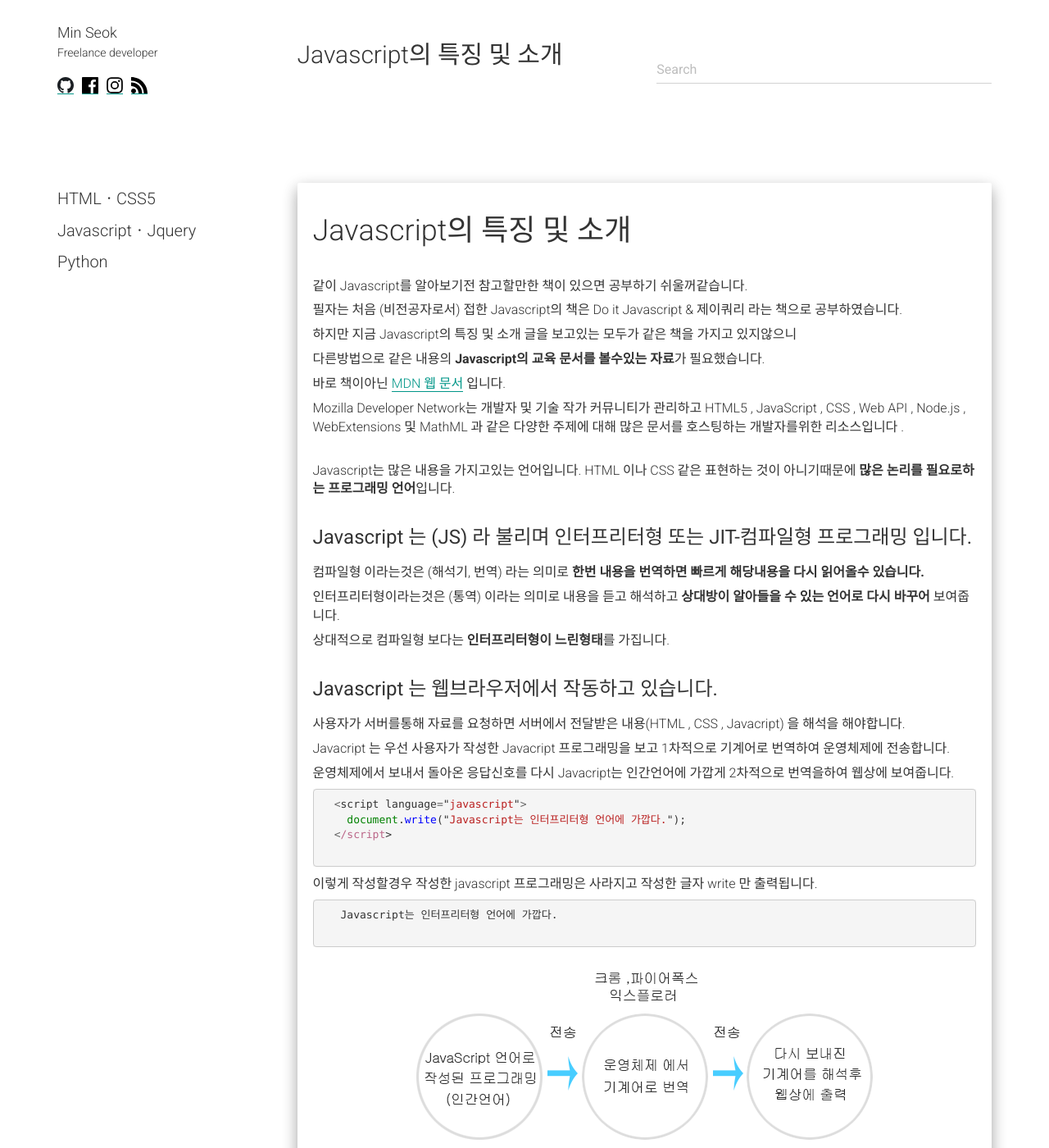
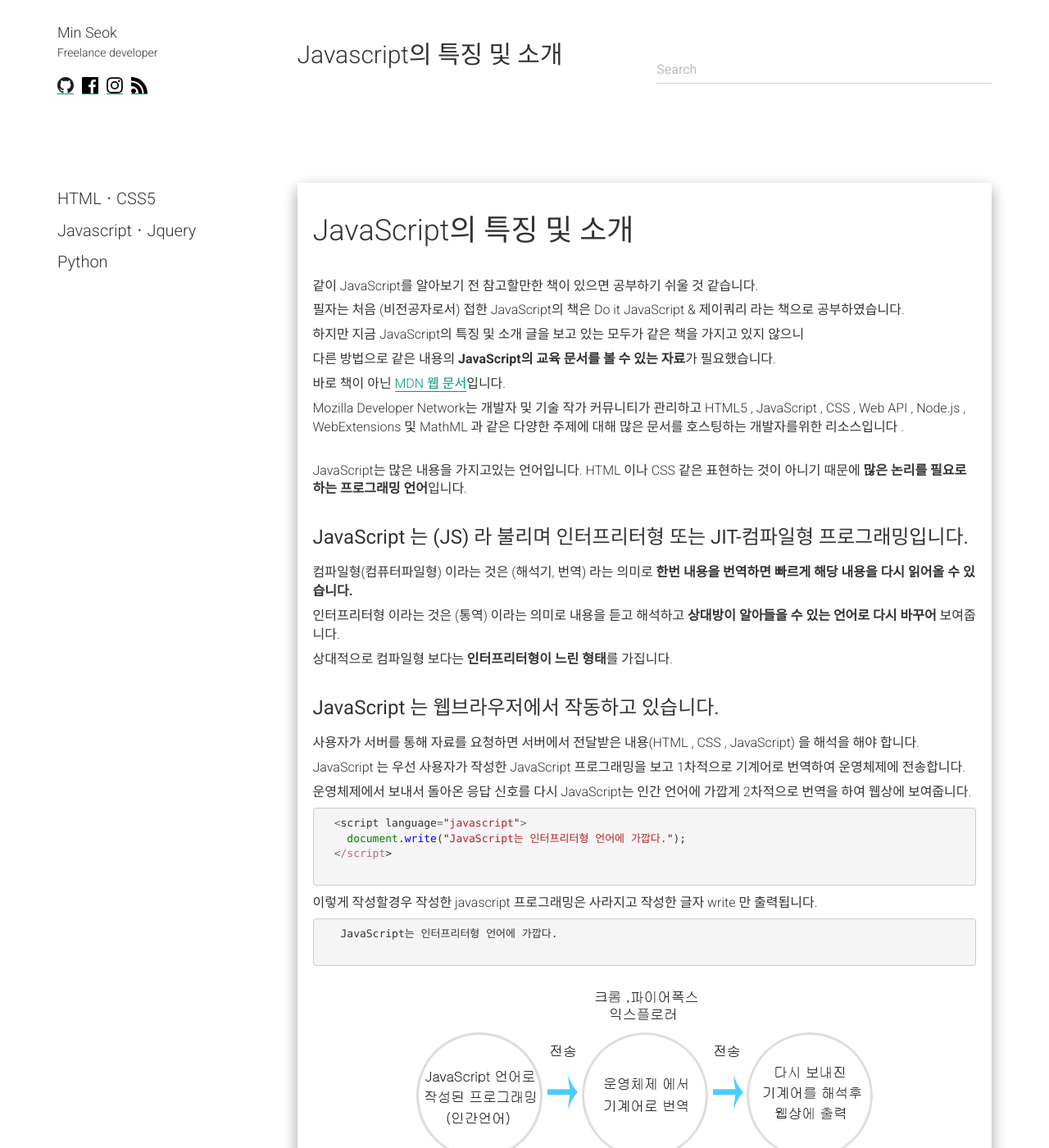
Before and after one commit to alalstjr/promote.github.io, a Jekyll site: the page built from _posts/2018-08-22-Javascript의 특징 및 소개.md, in a window 1280 px wide and 1400 px high. Shown: the whole window at 82% size. Built offline with Jekyll 4.4.1, drawn with Linux system fonts in a browser that asks for light colours; nearby versions of some CDN libraries; our own code applies the rules of GitHub Pages for plain Markdown files; comment, search, counter and statistics services are not loaded; some of the changed text lies outside the part shown.

Commit message:
Update 2018-08-22-Javascript의 특징 및 소개.md

```diff
--- a/_posts/2018-08-22-Javascript의 특징 및 소개.md
+++ b/_posts/2018-08-22-Javascript의 특징 및 소개.md
@@ -1,92 +1,92 @@
-<h2 class="title">Javascript의 특징 및 소개</h2>
+<h2 class="title">JavaScript의 특징 및 소개</h2>
 <div class="box">
-  <p>같이 Javascript를 알아보기전 참고할만한 책이 있으면 공부하기 쉬울꺼같습니다.</p>
-  <p>필자는 처음 (비전공자로서) 접한 Javascript의 책은 Do it Javascript & 제이쿼리 라는 책으로 공부하였습니다.</p>
-  <p>하지만 지금 Javascript의 특징 및 소개 글을 보고있는 모두가 같은 책을 가지고 있지않으니</p>
-  <p>다른방법으로 같은 내용의 <strong>Javascript의 교육 문서를 볼수있는 자료</strong>가 필요했습니다.</p>
-  <p>바로 책이아닌 <a href="https://developer.mozilla.org/ko/docs/Web/JavaScript" target="_blank">MDN 웹 문서</a> 입니다.</p>
+  <p>같이 JavaScript를 알아보기 전 참고할만한 책이 있으면 공부하기 쉬울 것 같습니다.</p>
+  <p>필자는 처음 (비전공자로서) 접한 JavaScript의 책은 Do it JavaScript & 제이쿼리 라는 책으로 공부하였습니다.</p>
+  <p>하지만 지금 JavaScript의 특징 및 소개 글을 보고 있는 모두가 같은 책을 가지고 있지 않으니</p>
+  <p>다른 방법으로 같은 내용의 <strong>JavaScript의 교육 문서를 볼 수 있는 자료</strong>가 필요했습니다.</p>
+  <p>바로 책이 아닌 <a href="https://developer.mozilla.org/ko/docs/Web/JavaScript" target="_blank">MDN 웹 문서</a>입니다.</p>
   <p>Mozilla Developer Network는 개발자 및 기술 작가 커뮤니티가 관리하고 HTML5 , JavaScript , CSS , Web API , Node.js , WebExtensions 및        MathML 과 같은 다양한 주제에 대해 많은 문서를 호스팅하는 개발자를위한 리소스입니다 .</p>
 </div>
 
 <div class="box">
-  Javascript는 많은 내용을 가지고있는 언어입니다.
-  HTML 이나 CSS 같은 표현하는 것이 아니기때문에 <strong>많은 논리를 필요로하는 프로그래밍 언어</strong>입니다.
+  JavaScript는 많은 내용을 가지고있는 언어입니다.
+  HTML 이나 CSS 같은 표현하는 것이 아니기 때문에 <strong>많은 논리를 필요로 하는 프로그래밍 언어</strong>입니다.
 </div>
 <div class="box">
-  <div class="small-title">Javascript 는 (JS) 라 불리며 인터프리터형 또는 JIT-컴파일형 프로그래밍 입니다.</div>
-  <p>컴파일형 이라는것은 (해석기, 번역) 라는 의미로 <strong>한번 내용을 번역하면 빠르게 해당내용을 다시 읽어올수 있습니다.</strong></p>
-  <p>인터프리터형이라는것은 (통역) 이라는 의미로 내용을 듣고 해석하고 <strong>상대방이 알아들을 수 있는 언어로 다시 바꾸어</strong> 보여줍니다.</p>
-  <p>상대적으로 컴파일형 보다는 <strong>인터프리터형이 느린형태</strong>를 가집니다.</p>
+  <div class="small-title">JavaScript 는 (JS) 라 불리며 인터프리터형 또는 JIT-컴파일형 프로그래밍입니다.</div>
+  <p>컴파일형(컴퓨터파일형) 이라는 것은 (해석기, 번역) 라는 의미로 <strong>한번 내용을 번역하면 빠르게 해당 내용을 다시 읽어올 수 있습니다.</strong></p>
+  <p>인터프리터형 이라는 것은 (통역) 이라는 의미로 내용을 듣고 해석하고 <strong>상대방이 알아들을 수 있는 언어로 다시 바꾸어</strong> 보여줍니다.</p>
+  <p>상대적으로 컴파일형 보다는 <strong>인터프리터형이 느린 형태</strong>를 가집니다.</p>
 </div>
 <div class="box">
-  <div class="small-title"> Javascript 는 웹브라우저에서 작동하고 있습니다.</div>
-  <p>사용자가 서버를통해 자료를 요청하면 서버에서 전달받은 내용(HTML , CSS , Javacript) 을 해석을 해야합니다.</p>
-  <p>Javacript 는 우선 사용자가 작성한 Javacript 프로그래밍을 보고 1차적으로 기계어로 번역하여 운영체제에 전송합니다.</p>
-  <p>운영체제에서 보내서 돌아온 응답신호를 다시 Javacript는 인간언어에 가깝게 2차적으로 번역을하여 웹상에 보여줍니다.</p>
+  <div class="small-title"> JavaScript 는 웹브라우저에서 작동하고 있습니다.</div>
+  <p>사용자가 서버를 통해 자료를 요청하면 서버에서 전달받은 내용(HTML , CSS , JavaScript) 을 해석을 해야 합니다.</p>
+  <p>JavaScript 는 우선 사용자가 작성한 JavaScript 프로그래밍을 보고 1차적으로 기계어로 번역하여 운영체제에 전송합니다.</p>
+  <p>운영체제에서 보내서 돌아온 응답 신호를 다시 JavaScript는 인간 언어에 가깝게 2차적으로 번역을 하여 웹상에 보여줍니다.</p>
   {% highlight js %}
   <script language="javascript">
-    document.write("Javascript는 인터프리터형 언어에 가깝다.");
+    document.write("JavaScript는 인터프리터형 언어에 가깝다.");
   </script>
   {% endhighlight %}
   <p>이렇게 작성할경우 작성한 javascript 프로그래밍은 사라지고 작성한 글자 write 만 출력됩니다.</p>
   {% highlight js %}
-   Javascript는 인터프리터형 언어에 가깝다.
+   JavaScript는 인터프리터형 언어에 가깝다.
   {% endhighlight %}
   <div class="img-box">
     <img src="{{ site.baseurl }}/static/img/post/2018-08-22.png" alt="자바스크립트" />
   </div>
-  <p>그러다보니 컴파일형언어 보다는 느린 언어라는것을 알아야 합니다.</p>
+  <p>그러다 보니 컴파일형언어 보다는 느린 언어라는 것을 알아야 합니다.</p>
 </div>
 <div class="box">
   <div class="small-title">주로 웹 페이지를 위한 스크립팅 언어로 알려져 있습니다.</div>
-  <p>최근에는 클라이언트사이드가 아니라 <strong>서버사이드 언어로 Javascript 가 사용</strong>되고 있습니다. 바로 유명한 <a href="https://ko.wikipedia.org/wiki/Node.js">Node.js</a> 입니다. Javascript 를 알고있다면 미래에 백엔드 분야로 진출할때 보다 쉽게 접근할 수 있습니다.)</p>
+  <p>최근에는 클라이언트사이드가 아니라 <strong>서버사이드 언어로 JavaScript 가 사용</strong>되고 있습니다. 바로 유명한 <a href="https://ko.wikipedia.org/wiki/Node.js">Node.js</a> 입니다. JavaScript 를 알고 있다면 미래에 백엔드 분야로 진출할 때 보다 쉽게 접근할 수 있습니다)</p>
 </div>
 <div class="box">
-  <div class="small-title">Javascript 는 프로토타입 기반의 다중 패러다임 스크립팅 언어입니다.</div>
-  <p>프로토타입 기반이란 </p>
+  <div class="small-title">JavaScript 는 프로토타입 기반의 다중 패러다임 스크립팅 언어입니다.</div>
+  <p>프로토타입 기반이란</p>
   <p>
-    <q> 객체지향 프로그래밍의 한 형태의 갈래로 클래스가 없고, 클래스 기반 언어에서 상속을 사용하는 것과는 다르게, 객체를 원형(프로토타입)으로 하여 복제의 과정을 통하여 객체의 동작 방식을 다시 사용할 수 있다. </q> 라는 내용을 가지고 있습니다. </p>
-  <p>지금봐서는 이해하기 어려운 말들이 많습니다. </p>
+    <q> 객체지향 프로그래밍의 한 형태의 갈래로 클래스가 없고, 클래스 기반 언어에서 상속을 사용하는 것과는 다르게, 객체를 원형(프로토타입)으로 하여 복제의 과정을 통하여 객체의 동작 방식을 다시 사용할 수 있다.</q> 라는 내용을 가지고 있습니다. </p>
+  <p>지금 봐서는 이해하기 어려운 말들이 많습니다. </p>
   <p>일단 이렇다 하다는 것만 알고 다음으로 넘어가겠습니다.</p>
-  <p>더 자세한것은 좀더 Javascript 를 알았을때 해석해 보도록 하겠습니다.</p>
-  <p>다중 패러다임 스크립팅 언어 는 개발에 필요한 <strong>방향성을 한개가 아닌 여러개</strong>를 가지고 있다는 뜻을 가지고 있습니다.</p>
+  <p>더 자세한 것은 좀 더 JavaScript 를 알았을 때 해석해 보도록 하겠습니다.</p>
+  <p>다중 패러다임 스크립팅 언어는 개발에 필요한 <strong>방향성을 한 개가 아닌 여러 개</strong>를 가지고 있다는 뜻을 가지고 있습니다.</p>
 </div>
 <div class="box">
-  <div class="small-title">Javascript 는 역동적 입니다.</div>
-  웹 브라우저에서 정적으로 되어있는 것을 사용자가 요구사항을 <strong>요청한것을 받고 동적으로 바꾸어 변환해주는 동적인 언어</strong>입니다.
+  <div class="small-title">JavaScript 는 역동적입니다.</div>
+  웹 브라우저에서 정적으로 되어있는 것을 사용자가 요구사항을 <strong>요청한 것을 받고 동적으로 바꾸어 변환해주는 동적인 언어</strong>입니다.
 </div>
 <div class="box">
-  <div class="small-title">Javascript 는 객체지향형 언어입니다.</div>
+  <div class="small-title">JavaScript 는 객체지향형 언어입니다.</div>
   <p>
     <a href="https://namu.wiki/w/%EA%B0%9D%EC%B2%B4%20%EC%A7%80%ED%96%A5%20%ED%94%84%EB%A1%9C%EA%B7%B8%EB%9E%98%EB%B0%8D" >나무위키 : 프로그램을 어떻게 설계해야 하는지에 대한 일종의 개념이자 방법론.</a>
   </p>
   <p>간단하게 설명하자면 <strong>객체를 중심으로 하는 언어</strong>입니다.</p>
-  <p>나 자신 를 중심으로 팔다리를 움직이고 생각하고 말을 합니다.</p>
-  <p>나 자신을 중심으로 프로그래밍 하는것을 객체지향형 언어입니다.</p>
-  <p>그리고 Javascript 는 명령형 및 선언형(가령 함수형 프로그래밍) 스타일을 지원합니다.</p>
+  <p>나 자신을 중심으로 팔다리를 움직이고 생각하고 말을 합니다.</p>
+  <p>나 자신을 중심으로 프로그래밍 하는 것을 객체지향형 언어입니다.</p>
+  <p>그리고 JavaScript 는 명령형 및 선언형(가령 함수형 프로그래밍) 스타일을 지원합니다.</p>
 </div>
 <div class="box">
   <div class="small-title">웹 브라우저에도 표준이 되는 언어가 존재한다.</div>
-  <p>웹 브라우저는 한개가 아닌 여러개가 존재합니다.</p>
+  <p>웹 브라우저는 한 개가 아닌 여러 개가 존재합니다.</p>
   <p>그중에서도 표준이 필요합니다. </p>
-  <p>그래서 ECMA를 통해서 웹브라우저에 적합한언어라는 표준을 받은것이 JavaScript 언어 입니다. </p>
-  <p><strong>JavaScript의 표준의 명칭은 ECMAScript</strong> 입니다.</p>
+  <p>그래서 ECMA를 통해서 웹브라우저에 적합한 언어라는 표준을 받은 것이 JavaScript 언어입니다. </p>
+  <p><strong>JavaScript의 표준의 명칭은 ECMAScript</strong>입니다.</p>
   <p>최근에는 <strong>ECMAScript 6 혹은 ES6</strong> 라고 부릅니다. </p>
   <p>실무에서 많이 사용되는 버전은 ECMAScript 5.1 버전입니다.</p>
-  <p>차세대 버전으로는 ECMAScript 6 이 있습니다. 매 1주년 마다 업그레이드 되고 있습니다.</p>
+  <p>차세대 버전으로는 ECMAScript 6 이 있습니다. 매 1주년마다 업그레이드되고 있습니다.</p>
 </div>
 <div class="box">
-  <div class="small-title">JavaScript 와 Java 프로그래밍 언어 와는 완전 다른 언어이다. </div>
-  <p>많은 사람들이 혼동하는 부분이 있습니다.</p>
-  <p>JavaScript 를 줄여서 말한게 Java 아니야??</p>
-  <p>네 저도 처음에 둘이 똑같은 내용의 언어인줄 알았습니다. (줄여서 말한 이름인줄 알았습니다..)</p>
-  <p>하지만 프로그래밍을 배우면서 둘은 완전 다르다는것을 알았습니다.</p>
-  <p>간단하게 생각하면 물개 , 개(강아지) 둘은 비슷할 수는 있어도 완전 다릅니다. </p>
-  <p><strong>이름만 비슷할뿐 사용방법이나 문법체계가 전혀 다릅니다.</strong> 꼭 기억하도록 합니다.</p>
+  <div class="small-title">JavaScript 와 Java 프로그래밍 언어와는 완전 다른 언어이다. </div>
+  <p>많은 사람이 혼동하는 부분이 있습니다.</p>
+  <p>JavaScript 를 줄여서 말한 게 Java 아니야??</p>
+  <p>네 저도 처음에 둘이 똑같은 내용의 언어인 줄 알았습니다. (줄여서 말한 이름인 줄 알았습니다..)</p>
+  <p>하지만 프로그래밍을 배우면서 둘은 완전 다르다는 것을 알았습니다.</p>
+  <p>간단하게 생각하면 물개, 개(강아지) 둘은 비슷할 수는 있어도 완전 다릅니다. </p>
+  <p><strong>이름만 비슷할 뿐 사용방법이나 문법체계가 전혀 다릅니다.</strong> 꼭 기억하도록 합니다.</p>
   <p>(마케팅을 목적으로 Java 라는 이름을 사용했다는 이야기가 있다..)</p>
 </div>
 <div class="box-min">
-  <div class="small-title"></div>
+  <div class="small-title">하고싶은말</div>
   <p>개인적으로 이것저것 인터넷 글도 찾아보고 인강도보고 해서 정리한 JavaScript 의 소개 내용입니다.</p>
   <p>인터프리터형 또는 JIT-컴파일형 프로그래밍 부분에서 많이 이해하기 어려워서 직접 그림도 그려보고 이게 맞는지 지금도 의심스럽지만</p>
   <p>(만약 틀리다면 지적의 댓글로 혼내주세요..) 최대한 저도 보는이도 (특히 비전공자) 이해하기 쉽도록 정리해 보았습니다.</p>
```
